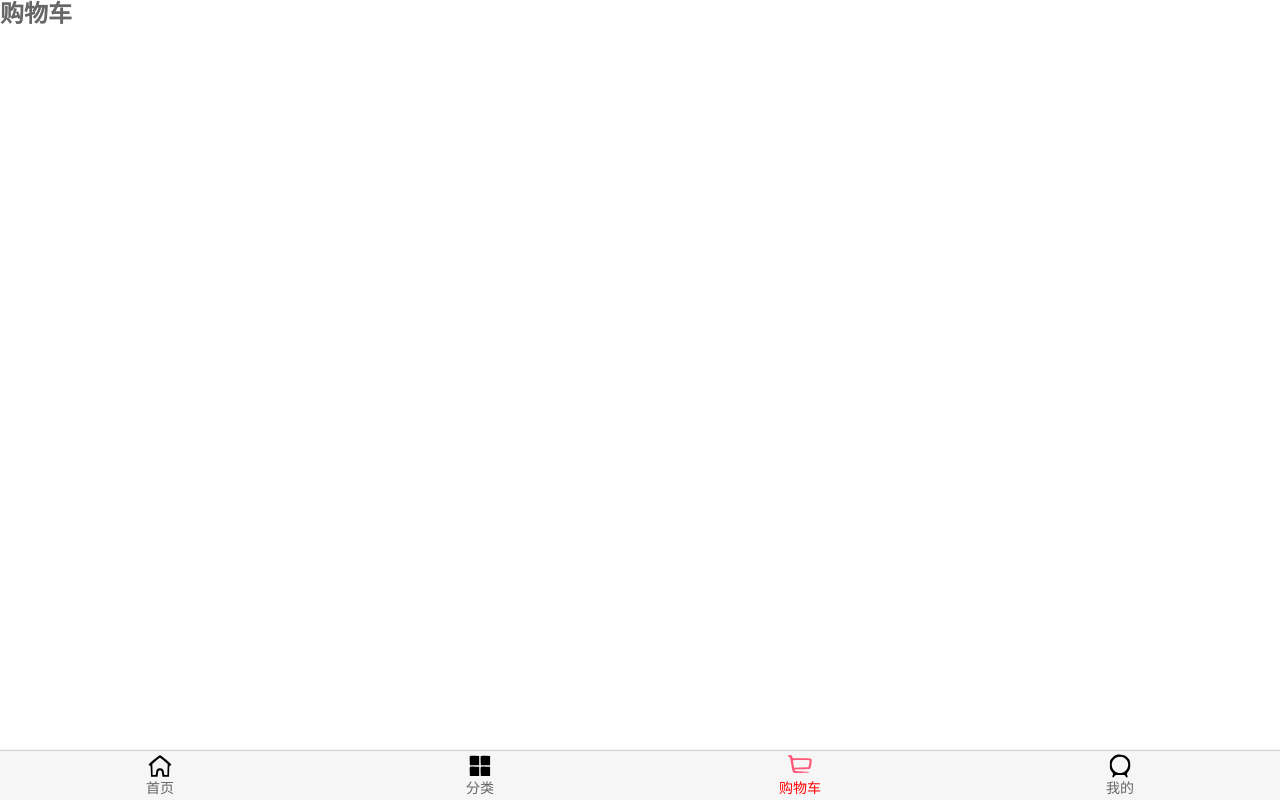
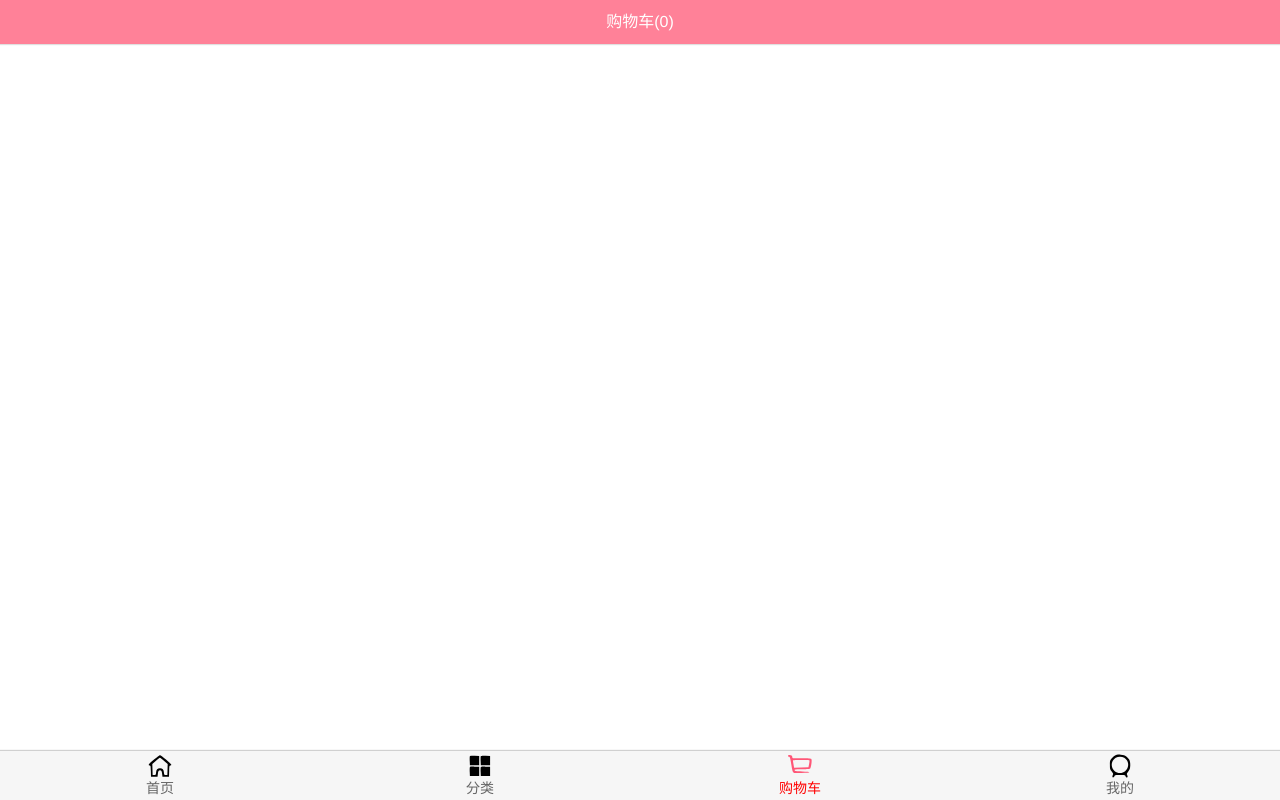
Before and after one commit to wujie0628/vue-mall, a Vue app: page /shopcart in a window 1280 px wide. Built offline with nearby package versions, Linux system fonts and the light colour scheme.

Commit message:
购物车列表滚动完成，页面待完成

```diff
--- /dev/null
+++ b/src/store/getters.js
@@ -0,0 +1,9 @@
+export default {
+  cartList(state) {
+    return state.cartList;
+  },
+
+  cartLength(state) {
+    return state.cartList.length;
+  }
+}
--- a/src/store/index.js
+++ b/src/store/index.js
@@ -2,6 +2,7 @@
 import Vuex from "vuex"
 import mutations from "./mutations"
 import actions from "./actions"
+import getters from "./getters"
 
 Vue.use(Vuex)
 
@@ -13,6 +14,7 @@
   state,
   mutations,
   actions,
+  getters
 })
 
 export default store
--- a/src/views/shopcart/Shopcart.vue
+++ b/src/views/shopcart/Shopcart.vue
@@ -1,9 +1,38 @@
 <template>
-  <h2>购物车</h2>
+  <div class="cart">
+    <nav-bar class="nav-bar">
+      <div slot="center">购物车({{cartLength}})</div>
+    </nav-bar>
+
+    <cart-list></cart-list>
+  </div>
+
 </template>
 
 <script>
+  import NavBar from "components/common/navbar/NavBar"
+  import CartList from "./childComp/CartList"
+
+  import {mapGetters} from "vuex"
+
+  export default {
+    name: "Shopcart",
+    components: {
+      NavBar,
+      CartList
+    },
+    computed: {
+      ...mapGetters(['cartLength'])
+    },
+  }
 </script>
 
-<style>
+<style scoped>
+  .cart {
+    height: 100vh;
+  }
+  .nav-bar {
+    background-color: var(--color-tint);
+    color: #fff;
+  }
 </style>
--- /dev/null
+++ b/src/views/shopcart/childComp/CartList.vue
@@ -0,0 +1,39 @@
+<template>
+  <div class="cart-list">
+    <scroll class="content" ref="scroll">
+      <cart-list-item v-for="(item, index) in cartList" :product="item"></cart-list-item>
+    </scroll>
+  </div>
+</template>
+
+<script>
+  import Scroll from "components/common/scroll/Scroll"
+  import CartListItem from "./CartListItem"
+
+  import {mapGetters} from "vuex"
+
+  export default {
+    name: "CartList",
+    components: {
+      Scroll,
+      CartListItem
+    },
+    computed: {
+      ...mapGetters(['cartList'])
+    },
+    activated() {
+      this.$refs.scroll.refresh()
+    }
+  }
+</script>
+
+<style scoped>
+  .cart-list {
+    height: calc(100% - 44px - 49px);
+  }
+
+  .content {
+    height: 100%;
+    overflow: hidden;
+  }
+</style>
--- /dev/null
+++ b/src/views/shopcart/childComp/CartListItem.vue
@@ -0,0 +1,19 @@
+<template>
+  <div class="">
+    {{product}}
+  </div>
+</template>
+
+<script>
+  export default {
+    props: {
+      product: {
+        type: Object,
+        default: {}
+      },
+    },
+  }
+</script>
+
+<style>
+</style>
```
